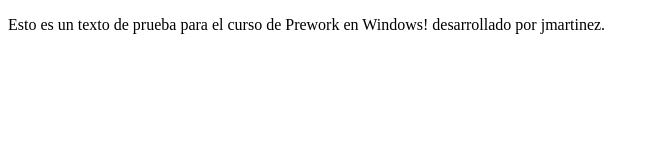
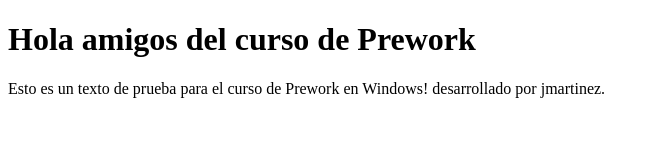
Before and after one commit to jdmartinez14/proyectoDemoCursoPrework, a plain HTML site: page index.html in a window 1280 px wide. Shown: the whole page, without its empty margins (0-659 px from the left). Drawn offline with Linux system fonts and the light colour scheme.

Commit message:
Cambios agregamos titulo de bienvenida

```diff
--- a/index.html
+++ b/index.html
@@ -7,6 +7,7 @@
     <title>Hola Mundo</title>
 </head>
 <body>
+    <h1>Hola amigos del curso de Prework</h1>
     <p>Esto es un texto de prueba para el curso de Prework en Windows!
         desarrollado por jmartinez.
     </p>
```
